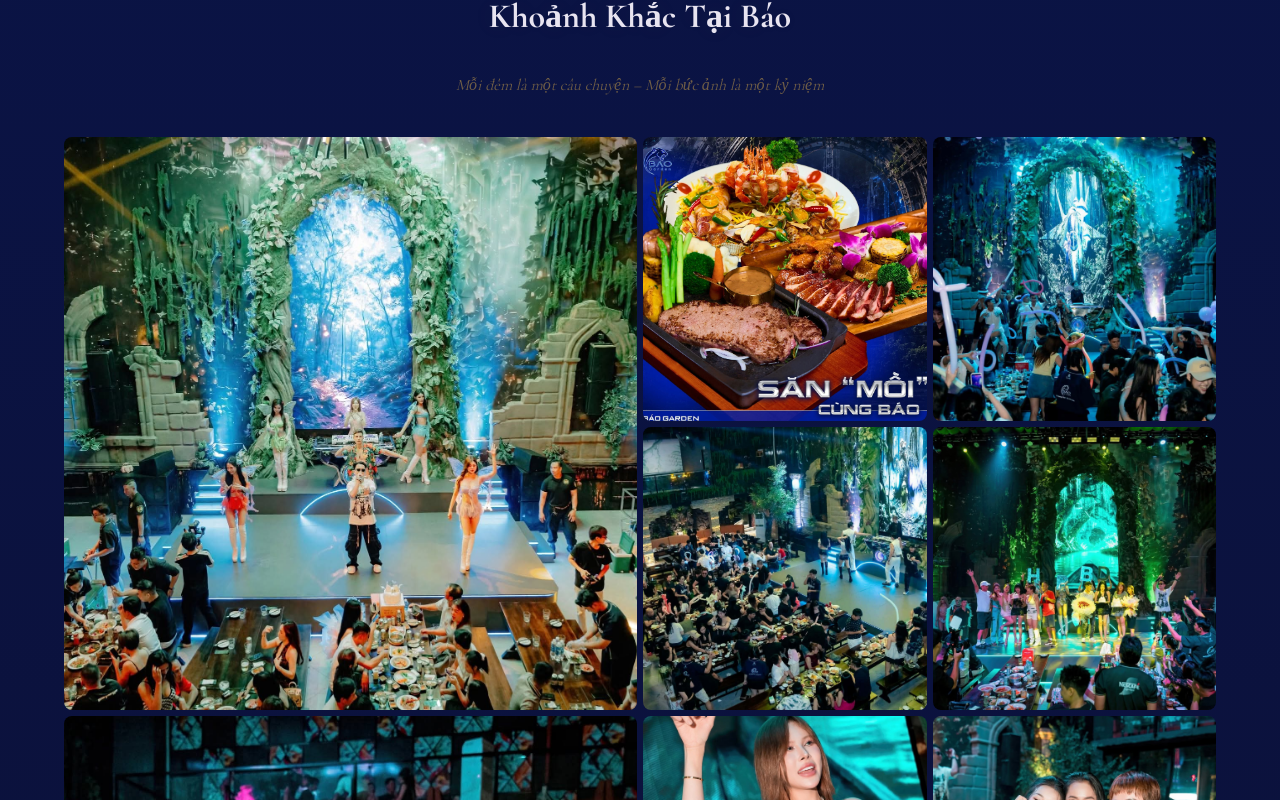
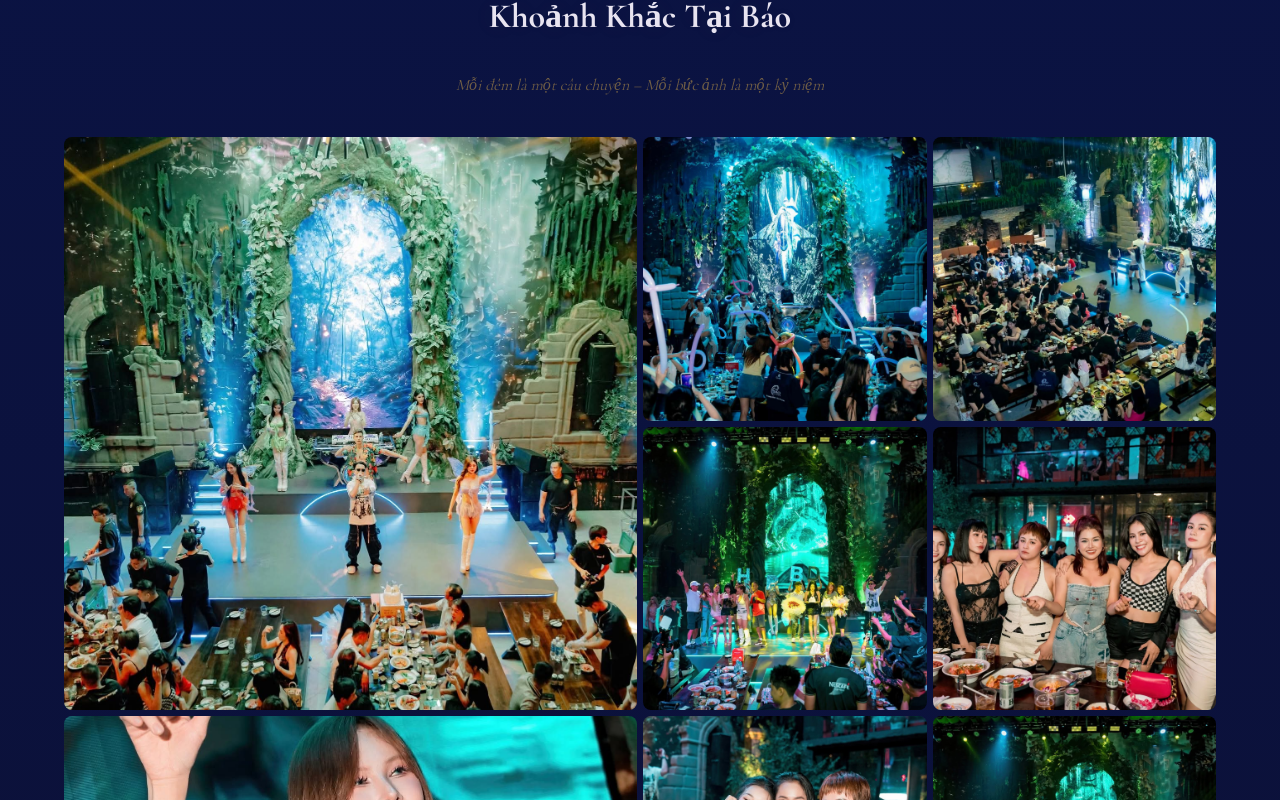
Before and after one commit to nguyendinhduy-1995/baogarden, a Next.js app: page / in a window 1280 px wide. Shown: the part 6240-7040 px from the top of the page. Built offline with nearby package versions, Linux system fonts and the light colour scheme.

Commit message:
fix: remove food platter poster from album

```diff
--- a/src/app/page.tsx
+++ b/src/app/page.tsx
@@ -664,7 +664,6 @@ export default function HomePage() {
         <div className="hp-album-grid">
           {[
             { src: '/home/stage-show.jpg', alt: 'DJ & Dancer show' },
-            { src: '/home/food-platter.jpg', alt: 'Đồ ăn thượng hạng' },
             { src: '/home/party-crowd.jpg', alt: 'Birthday party' },
             { src: '/home/hall-overview.jpg', alt: 'Main Hall' },
             { src: '/home/birthday-hbd.jpg', alt: 'Sinh nhật trên sân khấu' },
```
